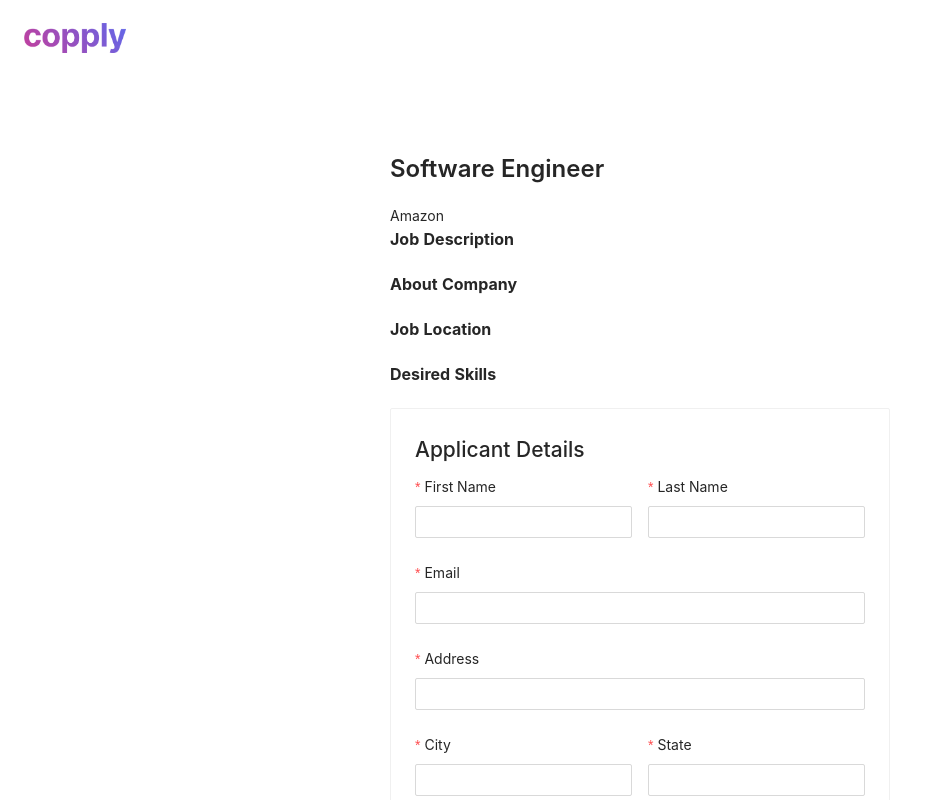
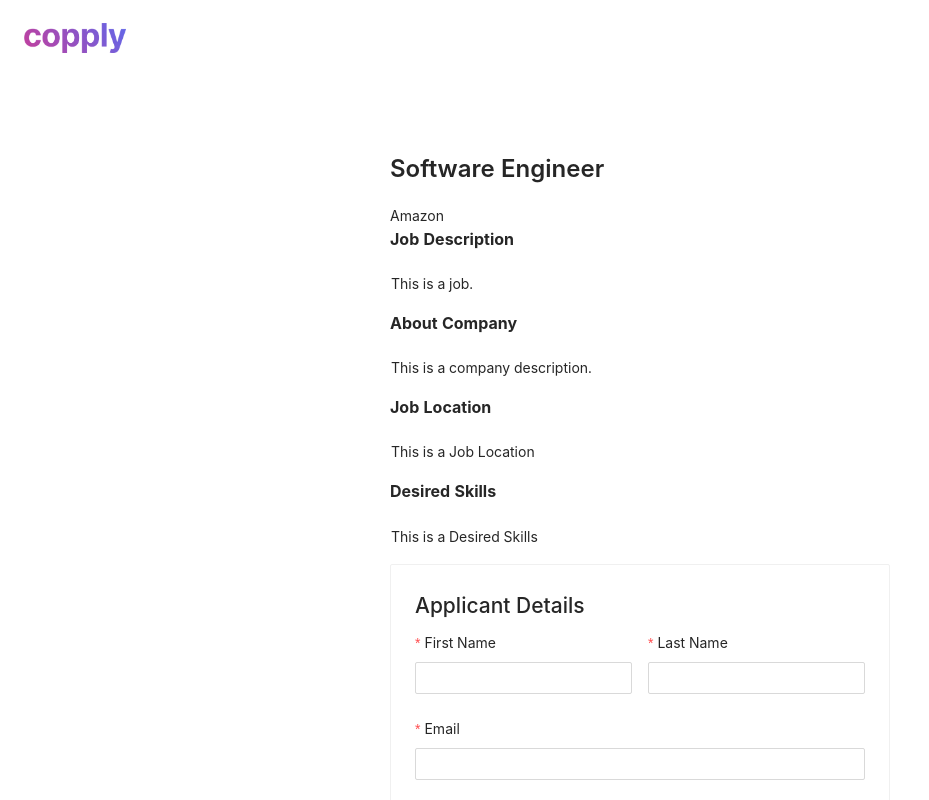
Before and after one commit to mattfan00/project-setup-team-solidaridad-utilisation, a React (Create React App) app in the folder front-end/: page /application/1/1 in a window 1280 px wide. Shown: the top 800 px of the page, without its empty margins (0-929 px from the left). Built offline with nearby package versions, Linux system fonts and the light colour scheme.

Commit message:
arranged folders

```diff
--- a/front-end/src/Components/ApplicationForm/JobDescription.js
+++ b/front-end/src/Components/JobDescription/JobDescription.js
@@ -20,12 +20,16 @@ const JobDescription = (props) => {
                     </Space>
 
                     <Descriptions title="Job Description">
+                        <p>This is a job.</p>
                     </Descriptions>
                     <Descriptions title="About Company">
+                        <p>This is a company description.</p>
                     </Descriptions>
                     <Descriptions title="Job Location">
+                        <p>This is a Job Location</p>
                     </Descriptions>
                     <Descriptions title="Desired Skills">
+                        <p>This is a Desired Skills</p>
                     </Descriptions>
                 </div>
             </Col>
--- a/front-end/src/View/Applicant/Application/index.js
+++ b/front-end/src/View/Applicant/Application/index.js
@@ -1,7 +1,7 @@
 import React from "react"
 import ApplicationForm from "../../../Components/ApplicationForm"
-import ApplicantHeader from "../../../Components/ApplicationForm/ApplicantHeader"
-import JobDescription from "../../../Components/ApplicationForm/JobDescription"
+import ApplicantHeader from "../../../Components/ApplicantHeader/ApplicantHeader"
+import JobDescription from "../../../Components/JobDescription/JobDescription"
 import "../index.css"
 
 const Application = () => {
```
Also changed, not shown: front-end/src/Components/ApplicantHeader/ApplicantHeader.js (renamed from front-end/src/Components/ApplicationForm/ApplicantHeader.js), front-end/src/Components/ApplicantHeader/copply.png (renamed from front-end/src/Components/ApplicationForm/copply.png), front-end/src/Components/ApplicantHeader/logoStyling.css (renamed from front-end/src/Components/ApplicationForm/logoStyling.css).
